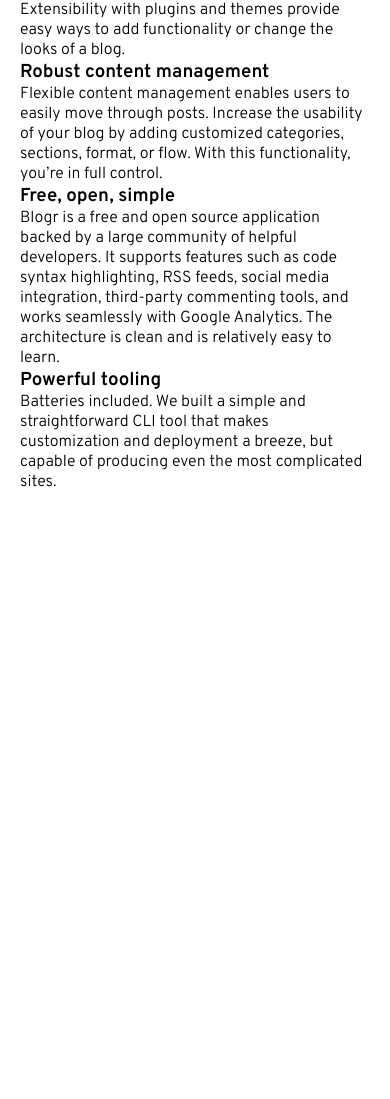
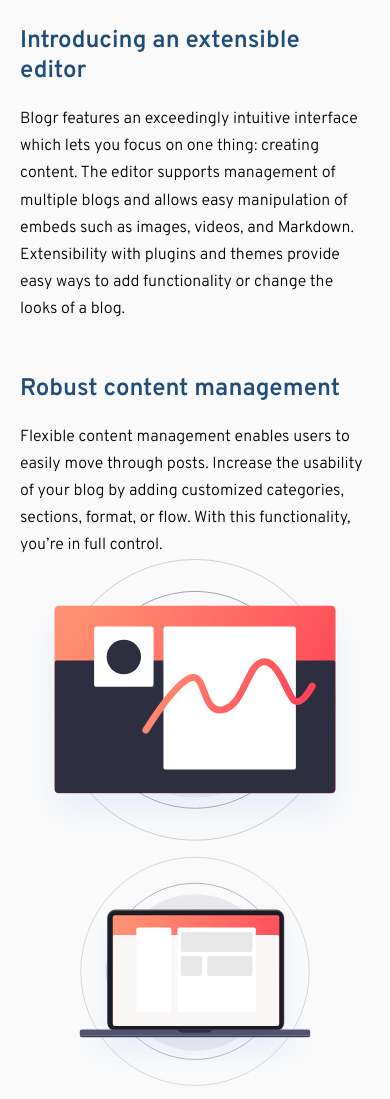
Before and after one commit to MonikaCyprys/Blogr-landing-page, a plain HTML site: page index.html in a window 390 px wide. Shown: the part 613-1712 px from the top of the page. Before the commit the page ends 1105 px from the top, so only its background shows below. Drawn offline with Linux system fonts and the light colour scheme.

Commit message:
add two section view | change images depending on the width of the screen

```diff
--- a/app.js
+++ b/app.js
@@ -1,3 +1,4 @@
+(function () {
   const nameSection = document.querySelectorAll(".name-list-nav");
   const submenu = document.querySelectorAll(".submenu");
   const menuBtn = document.querySelector(".hamburger-menu");
@@ -29,3 +30,18 @@ nameSection.forEach((section) => {
   }, false);
 
   menuBtn.addEventListener("click", showMenu);
+})();
+
+(function () {
+  const imgs = document.querySelectorAll(".image-section");
+  let screenWidth = window.innerWidth;
+  if (screenWidth >= 950) {
+    imgs.forEach((img) => {
+      img.src = `/images/illustration-${img.dataset.desktop}.svg`;
+    });
+  } else if (screenWidth < 950) {
+    imgs.forEach((img) => {
+      img.src = `/images/illustration-${img.dataset.mobile}.svg`;
+    });
+  }
+})();
--- a/index.html
+++ b/index.html
@@ -138,16 +138,17 @@
         <button class="learn-more-header">Learn More</button>
       </header>
       <main>
-        <h2 class="header-section">Designed for the future</h2>
+        <h2 class="header-main">Designed for the future</h2>
         <section class="services-section">
+          <article class="info-section">
             <h3 class="subtitles-section">Introducing an extensible editor</h3>
             <p class="text-section">
               Blogr features an exceedingly intuitive interface which lets you
-            focus on one thing: creating content. The editor supports management
-            of multiple blogs and allows easy manipulation of embeds such as
-            images, videos, and Markdown. Extensibility with plugins and themes
-            provide easy ways to add functionality or change the looks of a
-            blog.
+              focus on one thing: creating content. The editor supports
+              management of multiple blogs and allows easy manipulation of
+              embeds such as images, videos, and Markdown. Extensibility with
+              plugins and themes provide easy ways to add functionality or
+              change the looks of a blog.
             </p>
             <h3 class="subtitles-section">Robust content management</h3>
             <p class="text-section">
@@ -156,9 +157,25 @@
               categories, sections, format, or flow. With this functionality,
               you’re in full control.
             </p>
+          </article>
+          <img
+            class="image-section"
+            data-desktop="editor-desktop"
+            data-mobile="editor-mobile"
+            src="/images/illustration-editor-mobile.svg"
+            alt=""
+          />
         </section>
         <!-- sekcja z telefonami -->
-        <section class="services-section">
+        <section class="services-section laptop-section">
+          <img
+            class="image-section laptop-section"
+            data-desktop="laptop-desktop"
+            data-mobile="laptop-mobile"
+            src="/images/illustration-laptop-mobile.svg"
+            alt=""
+          />
+          <article class="info-section">
             <h3 class="subtitles-section">Free, open, simple</h3>
             <p class="text-section">
               Blogr is a free and open source application backed by a large
@@ -174,6 +191,7 @@
               that makes customization and deployment a breeze, but capable of
               producing even the most complicated sites.
             </p>
+          </article>
         </section>
       </main>
     </div>
--- a/scss/_colors.scss
+++ b/scss/_colors.scss
@@ -2,8 +2,8 @@
   // Primary
   --light-red: hsl(356, 100%, 66%); //Light red (CTA text)
   --very-light-red: hsl(355, 100%, 74%); //(CTA hover background)
-  --very-dark-blue: hsl(208, 49%, 24%); //(headings)
-
+  --very-dark-blue: hsl(209, 58%, 30%); //(headings)
+  --light-white: rgb(250, 250, 250); //body color
   //Neutral
 
   --white: hsl(0, 0%, 100%); //(text)
--- a/scss/_header.scss
+++ b/scss/_header.scss
@@ -1,11 +1,12 @@
 header {
   height: fit-content;
   background-color: var(--light-red);
-  background-image: url(../images/bg-pattern-intro.svg);
+  // background-image: url(../images/bg-pattern-intro.svg);
   border-radius: 0 0 0 100px;
   text-align: center;
   padding-bottom: 100px;
   position: relative;
+  z-index: 99;
   overflow: hidden;
   .header-text {
     font-family: var(--overpass-font);
--- /dev/null
+++ b/scss/_main.scss
@@ -0,0 +1,134 @@
+main {
+  background-color: var(--light-white);
+  padding: 120px 20px 0 20px;
+  transform: translateY(-70px);
+  overflow-x: hidden;
+  .header-main {
+    text-align: center;
+    color: var(--very-dark-blue);
+    font-size: xx-large;
+    position: relative;
+    top: 50px;
+  }
+  .services-section {
+    display: flex;
+    flex-direction: column;
+    width: 100%;
+    justify-items: center;
+    @include two-section-view {
+      flex-direction: row;
+      position: relative;
+      transform: translateX(10%);
+    }
+    &.laptop-section {
+      @include two-section-view {
+        transform: translateX(-10%);
+      }
+    }
+
+    .info-section {
+      display: flex;
+      flex-wrap: wrap;
+      align-content: center;
+      padding-top: 40px;
+      .subtitles-section {
+        color: var(--very-dark-blue);
+        font-weight: bold;
+        font-size: 24px;
+        padding: 50px 0 20px 0;
+      }
+      .text-section {
+        line-height: 1.7;
+      }
+    }
+    .image-section {
+      width: 100%;
+      margin: 0 auto;
+      @include tablet-view {
+        width: 60%;
+        height: 60%;
+      }
+      @include two-section-view {
+        position: relative;
+        right: -8%;
+      }
+      &.laptop-section {
+        @include two-section-view {
+          right: 9%;
+        }
+      }
+      img {
+        width: 100%;
+        height: 100%;
+      }
+    }
+  }
+}
+//     .header-main {
+//       text-align: center;
+//       color: var(--very-dark-blue);
+//       letter-spacing: -0.5px;
+//       padding: 40px 20px;
+//       position: absolute;
+//       top: 0;
+//       left: 0;
+//       right: 0;
+//       z-index: 50;
+//       flex-basis: 100%;
+//       @include tablet-view {
+//         font-size: xx-large;
+//       }
+//     }
+//     .info-section {
+//       @include tablet-view {
+//         font-size: larger;
+//       }
+//       @include two-section-view {
+//         width: 50%;
+//         position: absolute;
+//         left: 0;
+//       }
+//       .subtitles-section {
+//         color: var(--very-dark-blue);
+//         text-align: center;
+//         font-size: x-large;
+//         padding: 30px 0;
+//         @include tablet-view {
+//           font-size: x-large;
+//         }
+//         @include two-section-view {
+//           font-size: x-large;
+//           text-align: left;
+//           color: var(--very-dark-blue);
+//         }
+//         @include smaller-font {
+//           padding: 20px 0 10px 0;
+//         }
+//       }
+//       .text-section {
+//         text-align: center;
+//         line-height: 2;
+//         font-size: smaller;
+
+//         @include two-section-view {
+//           text-align: left;
+//           padding-right: 0;
+//         }
+//         @include smaller-font {
+//           font-size: small;
+//         }
+//       }
+//     }
+//     .image-section {
+//       padding-top: 100px;
+//       width: 50%;
+
+//       @include two-section-view {
+//         order: 2;
+//         position: relative;
+//         width: 70%;
+//         right: -21%;
+//       }
+//     }
+//   }
+// }
--- a/scss/_media-queries.scss
+++ b/scss/_media-queries.scss
@@ -1,5 +1,15 @@
 @mixin tablet-view {
-  @media (min-width: 730px) {
+  @media (min-width: 700px) {
     @content;
   }
 }
+@mixin two-section-view {
+  @media (min-width: 950px) {
+    @content;
+  }
+}
+@mixin smaller-font {
+  @media (max-width: 1110px) {
+    @content;
+  }
+}
--- a/scss/_typography.scss
+++ b/scss/_typography.scss
@@ -13,13 +13,14 @@ body {
   font-family: var(--overpass-font);
   width: 100%;
   height: fit-content;
-  @media screen and (min-width: 1440px) {
+  @media screen and (min-width: 1740px) {
     font-size: 22px; ///zrób media
   }
   .wrapper {
     max-width: 1440px;
     margin: 0 auto;
-    height: fit-content; //zmien tooo!!! na fit content
+    padding: 0 auto;
+    height: fit-content;
     overflow-x: hidden;
     position: relative;
   }
```
Also changed, not shown: css/app.css. Lines whose indentation alone changed are shown as unchanged.
